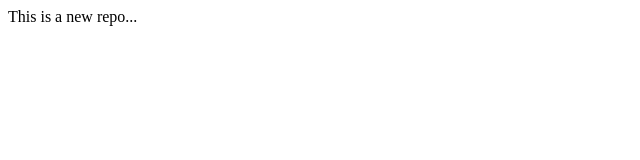
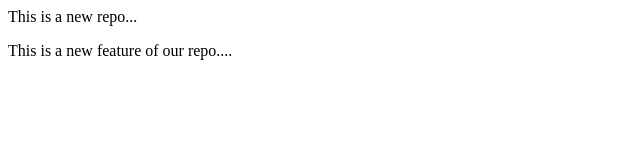
Before and after one commit to mrdeveloper917/localrepo, a plain HTML site: page LocalRepo/index.html in a window 1280 px wide. Shown: the whole page, without its empty margins (0-640 px from the left). Drawn offline with Linux system fonts and the light colour scheme.

Commit message:
add new feature

```diff
--- a/LocalRepo/index.html
+++ b/LocalRepo/index.html
@@ -1,3 +1,7 @@
 <p>
     This is a new repo...
 </p>
+
+<p>
+    This is a new feature of our repo....
+</p>
```
